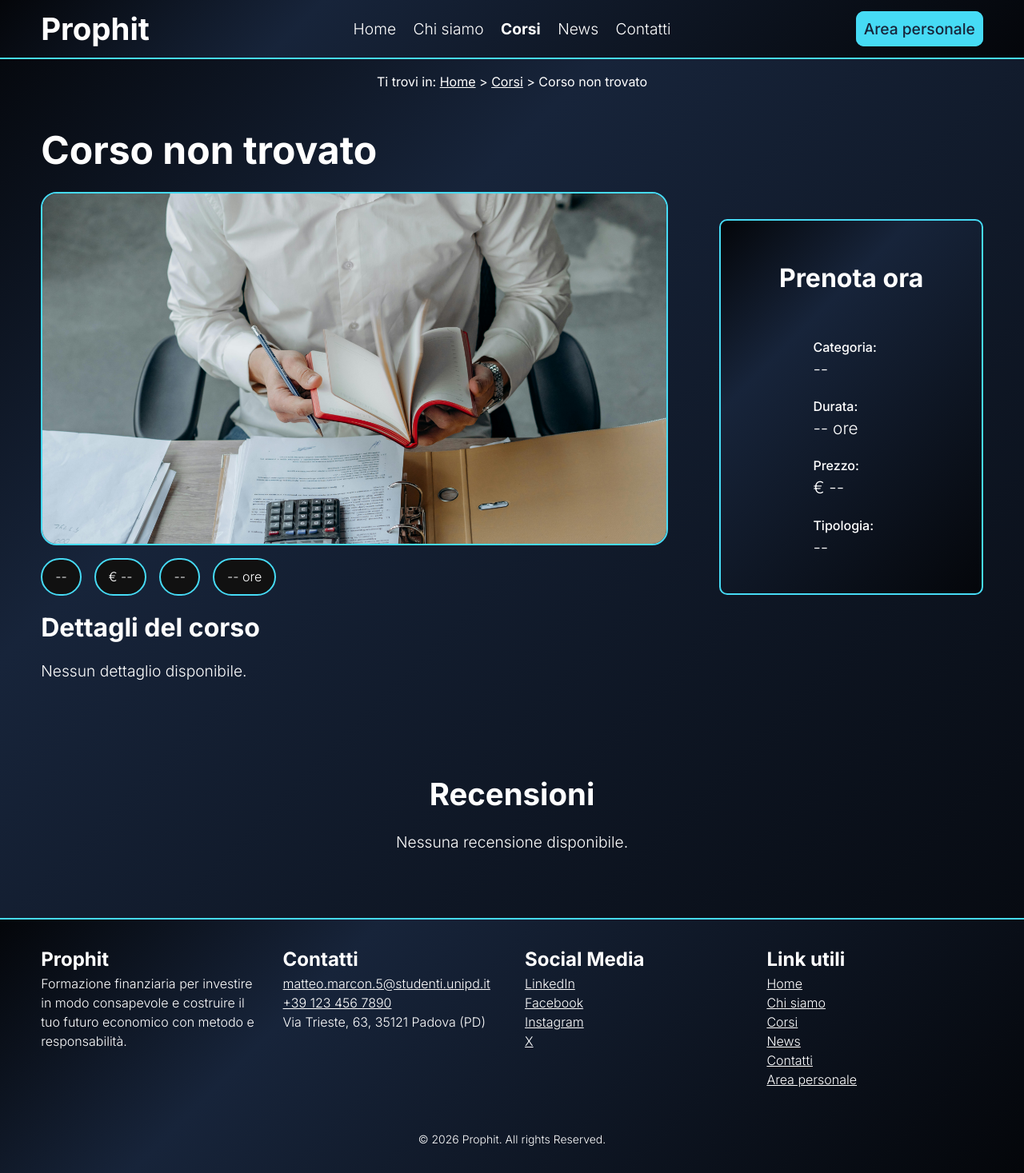
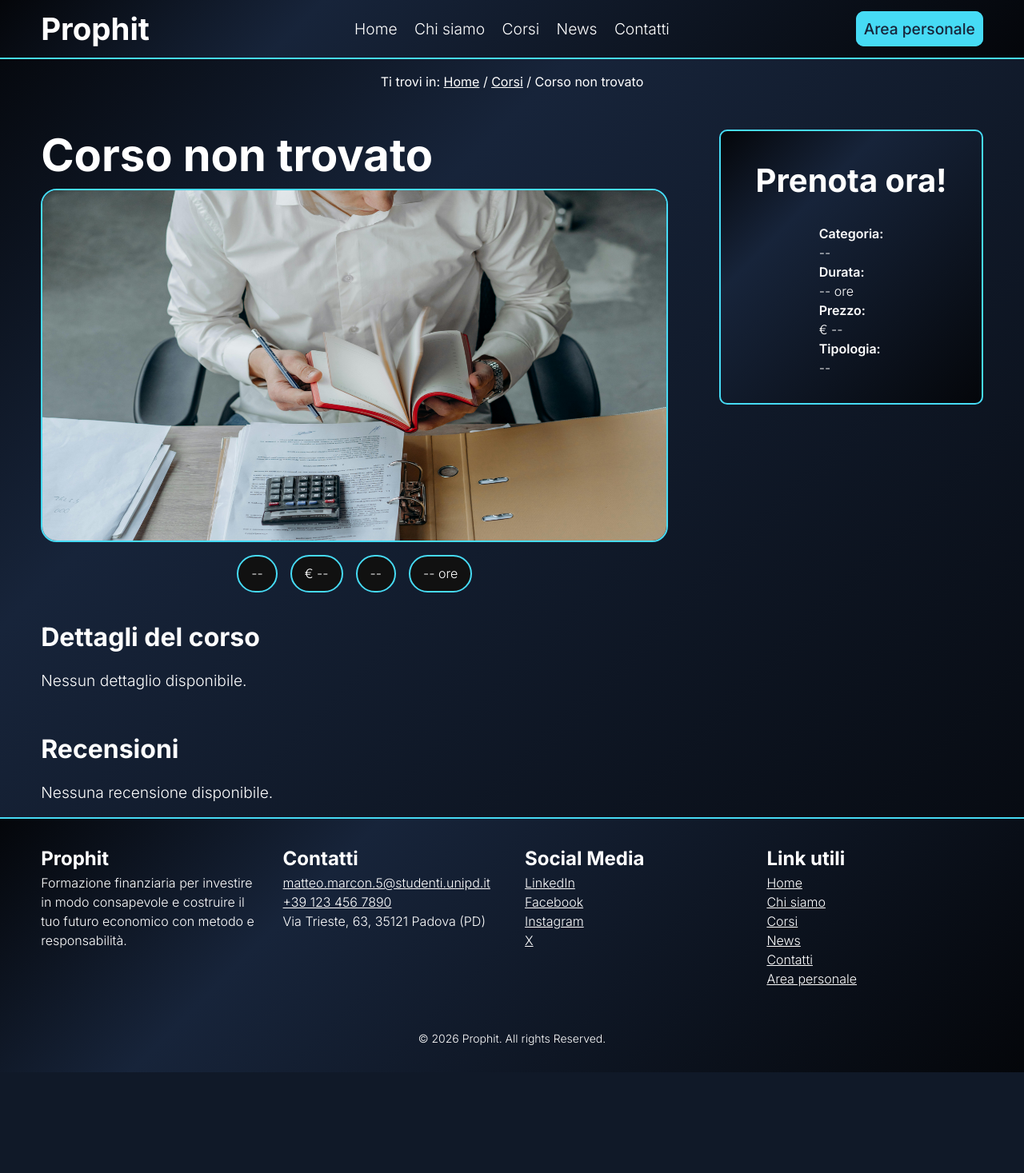
Before and after one commit to fede-simo/progetto_tecweb, a PHP site: page /dettagliocorso.php in a window 1280 px wide. Shown: the whole page at 80% size. After the commit the page ends 1341 px from the top, so only its background shows below. Run offline with PHP 8.4, Linux system fonts and the light colour scheme.

Commit message:
Dettaglio corso

```diff
--- a/corsi.php
+++ b/corsi.php
@@ -49,13 +49,13 @@ if (!empty($corsi)) {
         '<div class="default-container">
             <img src="' . htmlspecialchars($corso['immagine']) . '" class="img-container">
             <h3 class="titolo-container"><a href="./dettagliocorso.php?id=' . urlencode($corso['id']) . '" class="container-link">' . allyModTesto(htmlspecialchars($corso['titolo'])) . '</a></h3>
+            <p class="descrizione-container">' . allyModTesto(htmlspecialchars($corso['breve_desc'])) . '<p>
             <ul class="lista-info-corso">
                 <li>' . htmlspecialchars($corso['categoria']) . '</li>
                 <li>' . htmlspecialchars($corso['durata']) . ' ore</li>
                 <li>€ ' . htmlspecialchars($corso['costo']) . '</li>
                 <li>' . allyModCorso(htmlspecialchars($corso['modalita'])) . '</li>
             </ul>
-            <p class="descrizione-container">' . allyModTesto(htmlspecialchars($corso['breve_desc'])) . '<p>
         </div>';
     }
 } else {
--- a/css/mini.css
+++ b/css/mini.css
@@ -204,7 +204,7 @@
     #######################################################################
     */
 
-    .corso-content {
+    #corso-content {
         flex-direction: column;
     }
 
@@ -216,10 +216,6 @@
     #corso-side-box{
         margin-top: 0rem;
         width: 80%;
-    }
-
-    .side-box-title {
-        padding-bottom: 0rem;
     }
 
 
--- a/css/styles.css
+++ b/css/styles.css
@@ -276,7 +276,7 @@
         border-radius: 10px;
     }
 
-    section h1 {
+    section h1, article h1 {
         font-size: 3.5rem;
     }
 
@@ -538,7 +538,6 @@
     .descrizione-container{
         font-size: 1rem;
         font-weight: 400;
-        padding-top: 1rem;
         padding-left: 2rem;
         padding-right: 2rem;
     }
@@ -551,12 +550,15 @@
     }
 
     .lista-info-corso{
+        width: 100%;
         padding-top: 1rem;
         list-style: none;
         display: flex;
         flex-wrap: wrap;
-        padding-left: 5%;
+        padding-left: 1rem;
+        padding-right: 1rem;
         gap: 1rem;
+        justify-content: center;
     }
 
     .lista-info-corso > li{
@@ -701,40 +703,11 @@
 
     /*
     #######################################################################
-    MODIFICA RECENSIONE
-    #######################################################################
-    */
-
-    #modifica-recensione-form{
-        width: 50%;
-        margin-bottom: -2rem;
-    }
-
-    #modifica-recensione-form .default-form-group {
-        margin-top: 0.5rem;
-    }
-
-    #modifica-recensione-form label {
-        font-size: 1.5rem;
-    }
-
-
-    .recensione-legend {
-        font-size: 1.2rem;
-        padding-right:0.3rem
-    }
-
-    /*
-    #######################################################################
     DETTAGLIO CORSO
     #######################################################################
     */
 
-    .pagina-corso {
-        text-align: left;
-    }
-
-    .corso-content {
+    #corso-content {
         display: flex;
         gap: 4rem;
         align-items: flex-start;
@@ -748,12 +721,7 @@
         text-align: left;
     }
 
-    .dettaglio-corso-titolo {
-        font-size: 3rem;
-        margin-bottom: 1rem
-    }
-
-    .corso-hero-media {
+    #corso-content img {
         border: 2px solid var(--border-color);
         border-radius: 20px;
         overflow: hidden;
@@ -761,70 +729,27 @@
         aspect-ratio: 16/9;
     }
 
-    .corso-hero-media img {
-        width: 100%;
-        height: 100%;
-        object-fit: cover;
-        display: block;
+    aside {
+        flex: 0.5;
+        max-height: fit-content;
     }
 
-    #corso-hero-list {
-        padding-left: 0rem;
+    aside h3 {
+        font-size: 2.5rem;
     }
 
-    .corso-description-header {
-        font-size: 2rem;
+    dl {
+        width: max-content;
+        margin: 0 auto;
+        text-align: left;
     }
 
-    #corso-side-box {
-        flex: 0.5;
-        max-height: fit-content;
-        margin-top: 10rem;
-    }
-
-    .side-box-title {
-        font-size: 2rem;
-    }
-
-    .corso-badges {
-        list-style: none;
-    }
-
-    .corso-badges h6 {
-        font-size: 1rem;
-        font-weight: 500;
-        color: var(--a-text-color-2);
-        padding-right: 1rem;
-    }
-
-    .corso-badges li {
-        display: flex;
-        flex-direction: column;
-        align-items: flex-start;
-        padding: 0.6rem 1rem;
-        font-size: 1rem;
-    }
-
-    .corso-content {
-        display: flex;
-        gap: 4rem;
-        align-items: flex-start;
+    dt {
+        font-weight: var(--weight-bold);
     }
 
     .login-azione-dettagliocorso{
         font-size: 1.2rem;
-    }
-
-    #recensioni-title {
-        font-size: 2.4rem;
-    }
-
-    .recensioni-section {
-        flex-direction: column;
-    }
-
-    .recensione-article {
-        overflow-wrap: anywhere;
     }
 
     .recensione-user, .recensione-rating {
@@ -935,23 +860,6 @@
     #######################################################################
     */
 
-    #news-banner {
-        padding: 1rem;
-        margin-bottom: 4rem;
-    }
-
-    #news-banner h1 {
-        font-size: 3.5rem;
-        margin-bottom: 1rem;
-    }
-
-    #news-banner p {
-        font-size: 1.2rem;
-        padding-left: 10%;
-        padding-right: 10%;
-        font-weight: 400;
-    }
-
     .titolo-news {
         font-size: 2rem;
         font-weight: 700;
@@ -964,7 +872,6 @@
         font-size: 1.2rem;
         text-align: center;
         font-weight: 400;
-        padding-top: 1rem;
         padding-left: 2rem;
         padding-right: 2rem;
     }
--- a/dettagliocorso.php
+++ b/dettagliocorso.php
@@ -7,7 +7,7 @@ session_start();
 
 $paginaHTML = file_get_contents('./html/dettagliocorso.html');
 
-if (!isset($_SESSION['user'])) $paginaHTML = str_replace('{azione-titolo-corso}', 'Prenota ora', $paginaHTML);
+if (!isset($_SESSION['user'])) $paginaHTML = str_replace('{azione-titolo-corso}', 'Prenota ora!', $paginaHTML);
 
 $id = isset($_GET['id']) ? (int) $_GET['id'] : 0;
 if ($id <= 0) {
@@ -103,13 +103,13 @@ $paginaHTML = str_replace('{desc_completa}', nl2br(allyModTesto(htmlspecialchars
 $azioneHtml = '';
 if (empty($_SESSION['is_admin'])) {
     if (!isset($_SESSION['user'])) {
-        $azioneHtml = '<a href="../accedi.php" class="default-form-login-link login-azione-dettagliocorso">Accedi per acquistare</a>';
+        $azioneHtml = '<a href="./accedi.php" class="default-form-login-link login-azione-dettagliocorso">Accedi per acquistare</a>';
     } elseif ($haAcquistato) {
-        $paginaHTML = str_replace('{azione-titolo-corso}', 'Disiscriviti', $paginaHTML);
-        $azioneHtml = '<form action="../dettagliocorso.php?id=' . urlencode($id) . '" method="POST"><input type="hidden" name="action" value="elimina"><button type="submit" class="default-form-confirm-button">Disiscriviti</button></form>';
+        $paginaHTML = str_replace('{azione-titolo-corso}', 'Annulla prenotazione', $paginaHTML);
+        $azioneHtml = '<form action="./dettagliocorso.php?id=' . urlencode($id) . '" method="POST"><input type="hidden" name="action" value="elimina"><button type="submit" class="default-form-confirm-button">Disiscriviti</button></form>';
     } else {
         $paginaHTML = str_replace('{azione-titolo-corso}', 'Prenota ora', $paginaHTML);
-        $azioneHtml = '<form action="../dettagliocorso.php?id=' . urlencode($id) . '" method="POST"><input type="hidden" name="action" value="acquista"><button type="submit" class="default-form-confirm-button">Compra gratis</button></form>';
+        $azioneHtml = '<form action="./dettagliocorso.php?id=' . urlencode($id) . '" method="POST"><input type="hidden" name="action" value="acquista"><button type="submit" class="default-form-confirm-button">Compra gratis</button></form>';
     }
 } else {
     $paginaHTML = str_replace('{azione-titolo-corso}', 'Prenota ora', $paginaHTML);
@@ -124,9 +124,9 @@ if (!empty($azioneHtml)) {
 $recensioniHtml = '';
 if (!empty($recensioni)) {
     foreach ($recensioni as $recensione) {
-        $recensioniHtml .= '<article class="default-form recensione-article">
-                                <h3 class="recensione-rating">' . htmlspecialchars($recensione['rating']) . '/5</h3>
-                                <h3 class="recensione-user">' . htmlspecialchars($recensione['id_user']) .'</h3>
+        $recensioniHtml .= '<article class="default-form">
+                                <p class="recensione-rating">' . htmlspecialchars($recensione['rating']) . '/5</p>
+                                <p class="recensione-user">' . htmlspecialchars($recensione['id_user']) .'</p>
                                 <p>' . htmlspecialchars($recensione['descrizione']) . '</p>
                             </article>';
     }
@@ -138,10 +138,10 @@ replaceContent("recensioni", $recensioniHtml, $paginaHTML);
 $formRecensione = '';
 if (isset($_SESSION['user']) && empty($_SESSION['is_admin']) && $haAcquistato && !$haRecensito) {
     $formRecensione = '
-        <section class="modifica-recensione-section">
-            <form action="./dettagliocorso.php?id=' . urlencode($id) . '" method="POST" id="modifica-recensione-form" class="default-form">
-            <input type="hidden" name="action" value="recensisci">
-            <h1>Aggiungi una recensione:</h1>
+        <section class="alt3">
+            <form action="./dettagliocorso.php?id=' . urlencode($id) . '" method="POST" class="default-form">
+                <input type="hidden" name="action" value="recensisci">
+                <h3>Aggiungi una recensione:</h3>
                 <fieldset class="default-form-fieldset">
                     <legend class="recensione-legend">Recensione</legend>
 
@@ -166,7 +166,7 @@ if (isset($_SESSION['user']) && empty($_SESSION['is_admin']) && $haAcquistato &&
             </form>
         </section>';
 } elseif (!isset($_SESSION['user'])) {
-    $formRecensione = '<a href="../accedi.php" class="default-form-login-link login-azione-dettagliocorso">Accedi per pubblicare una recensione</a>';
+    $formRecensione = '<a href="./accedi.php" class="default-form-login-link login-azione-dettagliocorso">Accedi per pubblicare una recensione</a>';
 }
 replaceContent("form-recensione", $formRecensione, $paginaHTML);
 
--- a/html/404.html
+++ b/html/404.html
@@ -37,7 +37,7 @@
     </header>
 
     <nav id="breadcrumb">
-        <p>Ti trovi in: <a class="breadcrumb-link" href="./index.php" lang="en">Home</a> > Errore 404 </p>
+        <p>Ti trovi in: <a class="breadcrumb-link" href="./index.php" lang="en">Home</a> / Errore 404 </p>
     </nav>
 
     <main id="main">
--- a/html/admin.html
+++ b/html/admin.html
@@ -2,7 +2,7 @@
 <html lang="it">
 
 <head>
-    <title>Admin | Prophit</title>
+    <title>Area amministratore | Prophit</title>
     <meta charset="UTF-8">
     <meta name="description" content="Pannello amministratore Prophit">
     <meta name="keywords" content="Prophit, admin, gestione, utenti, corsi">
--- a/html/corsi.html
+++ b/html/corsi.html
@@ -10,7 +10,7 @@
     <link rel="stylesheet" href="./css/styles.css" media="screen">
     <link rel="stylesheet" href="./css/mini.css" media="screen and (max-width: 800px)">
     <link rel="stylesheet" href="./css/print.css" media="print">
-    <script src="../js/buttonsManager.js" defer></script>
+    <script src="./js/buttonsManager.js" defer></script>
 
     <link rel="preconnect" href="https://fonts.googleapis.com">
     <link rel="preconnect" href="https://fonts.gstatic.com" crossorigin>
--- a/html/dettagliocorso.html
+++ b/html/dettagliocorso.html
@@ -31,7 +31,7 @@
             <ul>
                 <li lang="en"><a href="./index.php">Home</a></li>
                 <li><a href="./chisiamo.php">Chi siamo</a></li>
-                <li class="current-page">Corsi</li>
+                <li><a href="./corsi.php">Corsi</a></li>
                 <li lang="en"><a href="./news.php">News</a></li>
                 <li><a href="./contatti.php">Contatti</a></li>
             </ul>
@@ -41,63 +41,51 @@
         </div>
     </header>
 
-    <nav id="breadcrumb">
-        <p>Ti trovi in: <a class="breadcrumb-link" href="./index.php" lang="en">Home</a> > <a class="breadcrumb-link" href="./corsi.php">Corsi</a> > {titolo}</p>
+    <nav id="breadcrumb" aria-label="Percorso">
+        <p>Ti trovi in: <a class="breadcrumb-link" href="./index.php" lang="en">Home</a> / <a class="breadcrumb-link" href="./corsi.php">Corsi</a> / {titolo}</p>
     </nav>
 
-    <main id="main" class="pagina-corso">
+    <main id="main">
         <button id="back-to-top">&#8593</button>
 
-        <div class="corso-content">
-
-            <section class="first-sec" id="corso-appearance">
-                <h1 class="dettaglio-corso-titolo">{titolo}</h1>
-
-                <div class="corso-hero-media">
-                    <img src="{immagine}" alt="Immagine del corso: {titolo}">
-                </div>
-
-                <div class="corso-hero-info">
-                    <ul id="corso-hero-list" class="lista-info-corso">
+        <div id="corso-content">
+            <article class="first-sec" id="corso-appearance">
+                <h1>{titolo}</h1>
+                <img src="{immagine}" alt="">
+                <ul class="lista-info-corso">
                     <li>{categoria}</li>
                     <li>€ {prezzo}</li>
                     <li>{tipologia}</li>
                     <li>{durata} ore</li>
                 </ul>
-                </div>
-
-                <div class="corso-description">
-                    <h3 class="corso-description-header">Dettagli del corso</h3>
-                    <p class="corso-description-content">
-                       {desc_completa}
-                    </p>
-                </div>
-
+                <section class="alt3">
+                    <h2>Dettagli del corso</h2>
+                    <p>{desc_completa}</p>
                 </section>
-
-            <section id="corso-side-box" class="default-form">
-                <h3 class="side-box-title">{azione-titolo-corso}</h3>
-                <ul class="corso-badges">
-                    <li><h6>Categoria:</h6> {categoria}</li>
-                    <li><h6>Durata:</h6> {durata} ore</li>
-                    <li><h6>Prezzo:</h6> € {prezzo}</li>
-                    <li><h6>Tipologia:</h6> {tipologia}</li>
-                </ul>
+            </article>
+            <aside id="corso-side-box" class="default-form">
+                <h3>{azione-titolo-corso}</h3>
+                <dl>
+                    <dt>Categoria:</dt>
+                    <dd>{categoria}</dd>
+                    <dt>Durata:</dt>
+                    <dd>{durata} ore</dd>
+                    <dt>Prezzo:</dt>
+                    <dd>€ {prezzo}</dd>
+                    <dt>Tipologia:</dt>
+                    <dd>{tipologia}</dd>
+                </dl>
                 <!--{start-azione-corso}-->
                 <!--{end-azione-corso}-->
-            </section>
+            </aside>
         </div>
-
-
-        <section class="recensioni-section">
-            <h2 id="recensioni-title">Recensioni</h2>
+        <section class="alt3">
+            <h2>Recensioni</h2>
             <!--{start-form-recensione}-->
             <!--{end-form-recensione}-->
 
-            <div class="corso-recensioni">
             <!--{start-recensioni}-->
             <!--{end-recensioni}-->
-            </div>
         </section>
     </main>
 
--- a/html/index.html
+++ b/html/index.html
@@ -10,7 +10,7 @@
     <link rel="stylesheet" href="./css/styles.css" media="screen">
     <link rel="stylesheet" href="./css/mini.css" media="screen and (max-width: 800px)">
     <link rel="stylesheet" href="./css/print.css" media="print">
-    <script src="../js/buttonsManager.js" defer></script>
+    <script src="./js/buttonsManager.js" defer></script>
 
     <link rel="preconnect" href="https://fonts.googleapis.com">
     <link rel="preconnect" href="https://fonts.gstatic.com" crossorigin>
--- a/html/modificarecensione.html
+++ b/html/modificarecensione.html
@@ -2,7 +2,7 @@
 <html lang="it">
 
 <head>
-    <title>Area personale | Prophit</title>
+    <title>Modifica recensione | Area personale | Prophit</title>
     <meta charset="UTF-8">
     <meta name="description" content="Pagina dei corsi Prophit di finanza personale su crypto, azioni ed ETF"> <!-- Placeholder -->
     <meta name="keywords" content="Prophit, area personale, area riservata, utente, profilo"> <!-- Aggiungerne eventualmente altre in base alle funzioni che mettiamo -->
@@ -10,7 +10,7 @@
     <link rel="stylesheet" href="./css/styles.css" media="screen">
     <link rel="stylesheet" href="./css/mini.css" media="screen and (max-width: 800px)">
     <link rel="stylesheet" href="./css/print.css" media="print">
-    <script src="../js/buttonsManager.js" defer></script>
+    <script src="./js/buttonsManager.js" defer></script>
 
     <link rel="preconnect" href="https://fonts.googleapis.com">
     <link rel="preconnect" href="https://fonts.gstatic.com" crossorigin>
@@ -41,7 +41,7 @@
     </header>
 
     <nav id="breadcrumb">
-        <p>Ti trovi in: <a class="breadcrumb-link" href="./index.php" lang="en">Home</a> > <a class="breadcrumb-link" href="./areapersonale.php">Area personale</a> > Modifica recensione</p>
+        <p>Ti trovi in: <a class="breadcrumb-link" href="./index.php" lang="en">Home</a> / <a class="breadcrumb-link" href="./areapersonale.php">Area personale</a> / Modifica recensione</p>
     </nav>
 
     <main id="main">
--- a/html/news.html
+++ b/html/news.html
@@ -50,8 +50,8 @@
 
         <section class="first-sec alt3">
             <h1>Le ultime <span lang="en">news</span> da <span lang="en">Prophit</span></h1>
-            <h2>Aggiornamenti, consigli e trend dal mondo della finanza</h2>
-            <p>Qui trovi notizie e approfondimenti per rimanere sempre aggiornato sulle principali tematiche finanziarie e sulle ultime novità di <strong lang="en">Prophit</strong></p>
+            <h2>Aggiornamenti, consigli e trend dal mondo della finanza.</h2>
+            <p>Qui trovi notizie e approfondimenti per rimanere sempre aggiornato sulle principali tematiche finanziarie e sulle ultime novità di <strong lang="en">Prophit</strong>.</p>
         </section>
 
 
--- a/html/registrati.html
+++ b/html/registrati.html
@@ -2,7 +2,7 @@
 <html lang="it">
 
 <head>
-    <title>Registrati | Prophit</title>
+    <title>Registrati | Area personale | Prophit</title>
     <meta charset="UTF-8">
     <meta name="description" content="Registra il tuo account Prophit e partecipa ai corsi di finanza su crypto, azioni ed ETF!">
     <meta name="keywords" content="Prophit, registrazione, registrati, register, signup, area personale, area riservata">
@@ -10,7 +10,7 @@
     <link rel="stylesheet" href="./css/styles.css" media="screen">
     <link rel="stylesheet" href="./css/mini.css" media="screen and (max-width: 800px)">
     <link rel="stylesheet" href="./css/print.css" media="print">
-    <script src="../js/buttonsManager.js" defer></script>
+    <script src="./js/buttonsManager.js" defer></script>
     <script src="./js/formValidation.js" defer></script>
 
     <link rel="preconnect" href="https://fonts.googleapis.com">
@@ -43,7 +43,7 @@
     </header>
 
     <nav id="breadcrumb">
-        <p>Ti trovi in: <a class="breadcrumb-link" href="./index.php" lang="en">Home</a> > <a class="breadcrumb-link" href="./areapersonale.php" lang="en">Area personale</a> > Registrati </p>
+        <p>Ti trovi in: <a class="breadcrumb-link" href="./index.php" lang="en">Home</a> / <a class="breadcrumb-link" href="./areapersonale.php" lang="en">Area personale</a> / Registrati </p>
     </nav>
 
     <main id="main">
```
Also changed, not shown: html/accedi.html (+5 -5 lines). Lines whose indentation alone changed are shown as unchanged.
